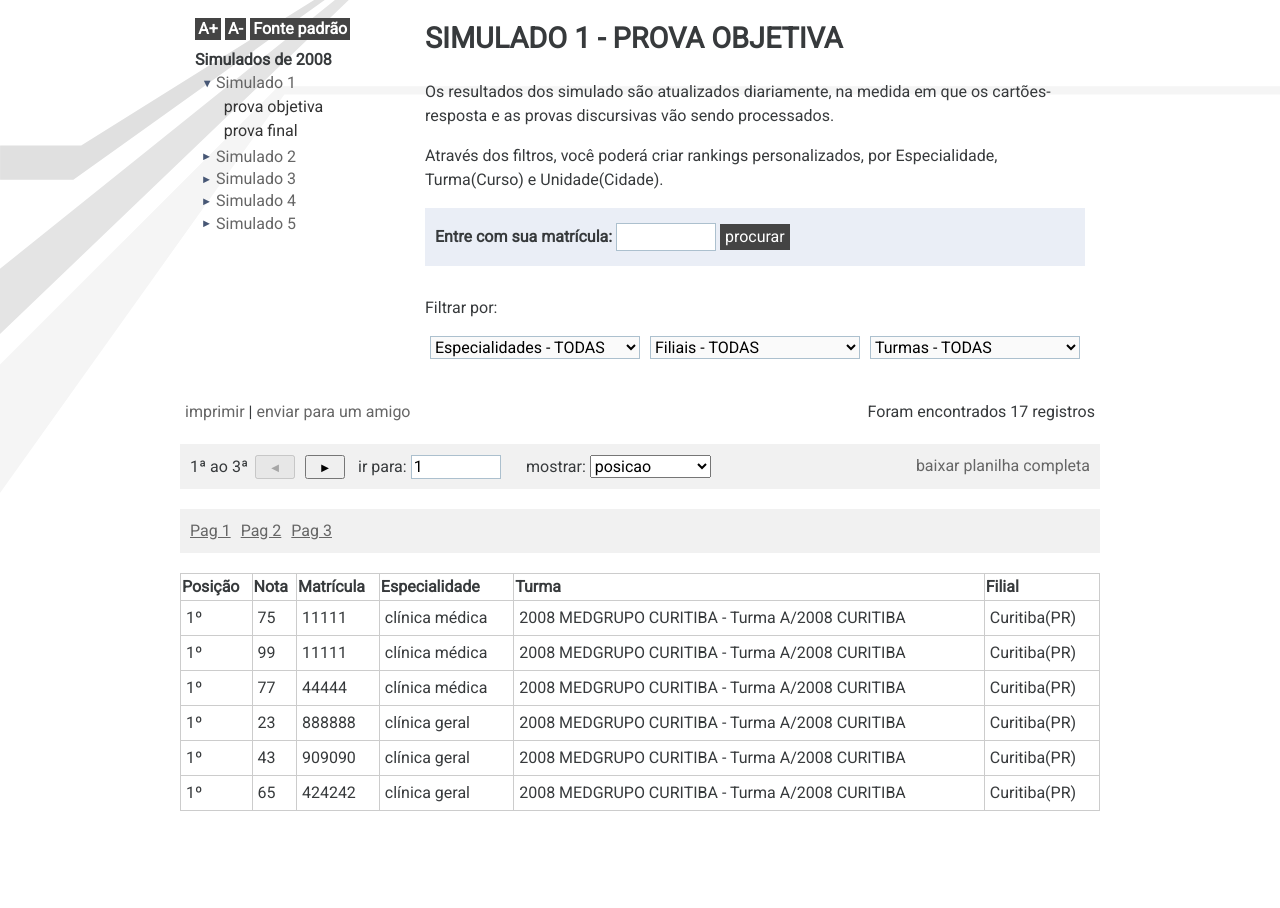
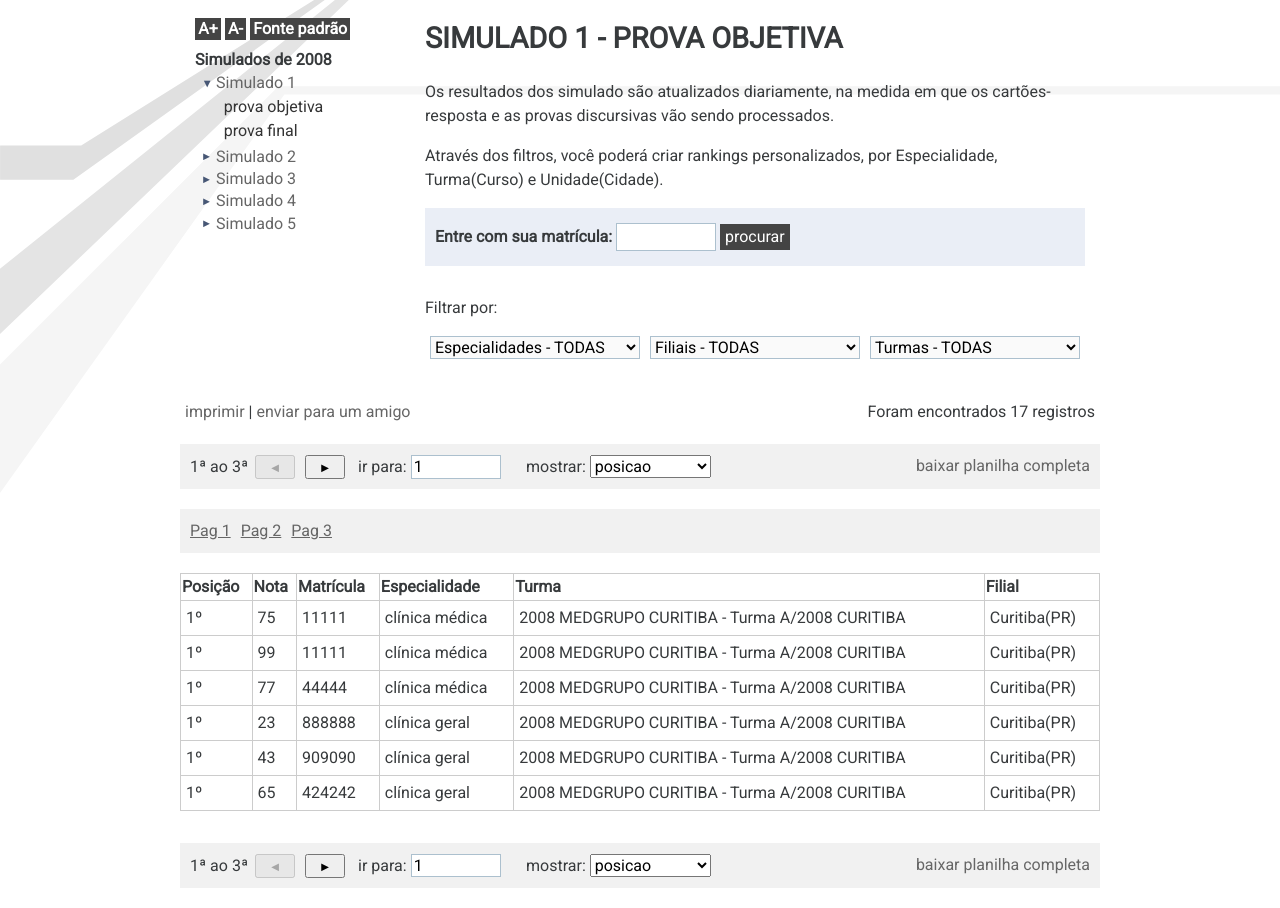
Before and after one commit to patriciaquintiere/listagemprovas, a website: page src/index.html in a window 1280 px wide. Shown: the part 112-1020 px from the top of the page. Before the commit the page ends 985 px from the top, so only its background shows below. Drawn offline with nearby package versions, Linux system fonts and the light colour scheme; files that its build step writes are made by us from their sources.

Commit message:
formatação em andamento

```diff
--- a/src/assets/scss/styles.scss
+++ b/src/assets/scss/styles.scss
@@ -349,7 +349,7 @@ h2{
 */
 .simulados__table{
     clear: both;
-    min-height: 300px;
+    min-height: 270px;
     width: 100%;
 }
 table{
--- a/src/index.html
+++ b/src/index.html
@@ -177,6 +177,33 @@
                             </tr>
                         </tbody>
                     </table>
+
+                </div>
+                <div class="simulados__filter col-lg-12">
+                    <div class="simulados__filter__pagination__inside">
+                        <div class="pagination col-xs-12">
+                            <p>
+                                <span class="label-pag">1ª ao {{pages.length}}ª</span>
+                                <button class="prev" type="button" ng-click="setPage(currentPage-1)" ng-disabled="currentPage == 1 ? true : false"><span><</span></button>
+                                <button class="next" type="button" ng-click="setPage(currentPage+1)" ng-disabled="currentPage >= pages.length ? true : false"><span>></span></button>
+                            </p>
+                        </div>
+                        <div class="pagination col-xs-12">
+                            <p>ir para:</p>
+                            <input type="text" ng-model="currentPage" />
+                        </div>
+                        <div class="order col-xs-12"><p>mostrar:</p>
+                            <select ng-model="sortTable.propName" ng-change="listaProva()">
+                                <option value="posicao" selected>posicao</option>
+                                <option value="nota">nota</option>
+                                <option value="matricula">matrícula</option>
+                                <option value="espcialidade">especialidade</option>
+                                <option value="turma">turma</option>
+                                <option value="filial">filial</option>
+                            </select>
+                        </div>
+                        <div class="download-table col-xs-12"><a href="javascript:void(0)">baixar planilha completa</a></div>
+                    </div>
                 </div>
             </div>
         </section>
```
Also changed, not shown: dist/assets/css/styles.min.css, dist/index.html, src/assets/css/styles.css.
